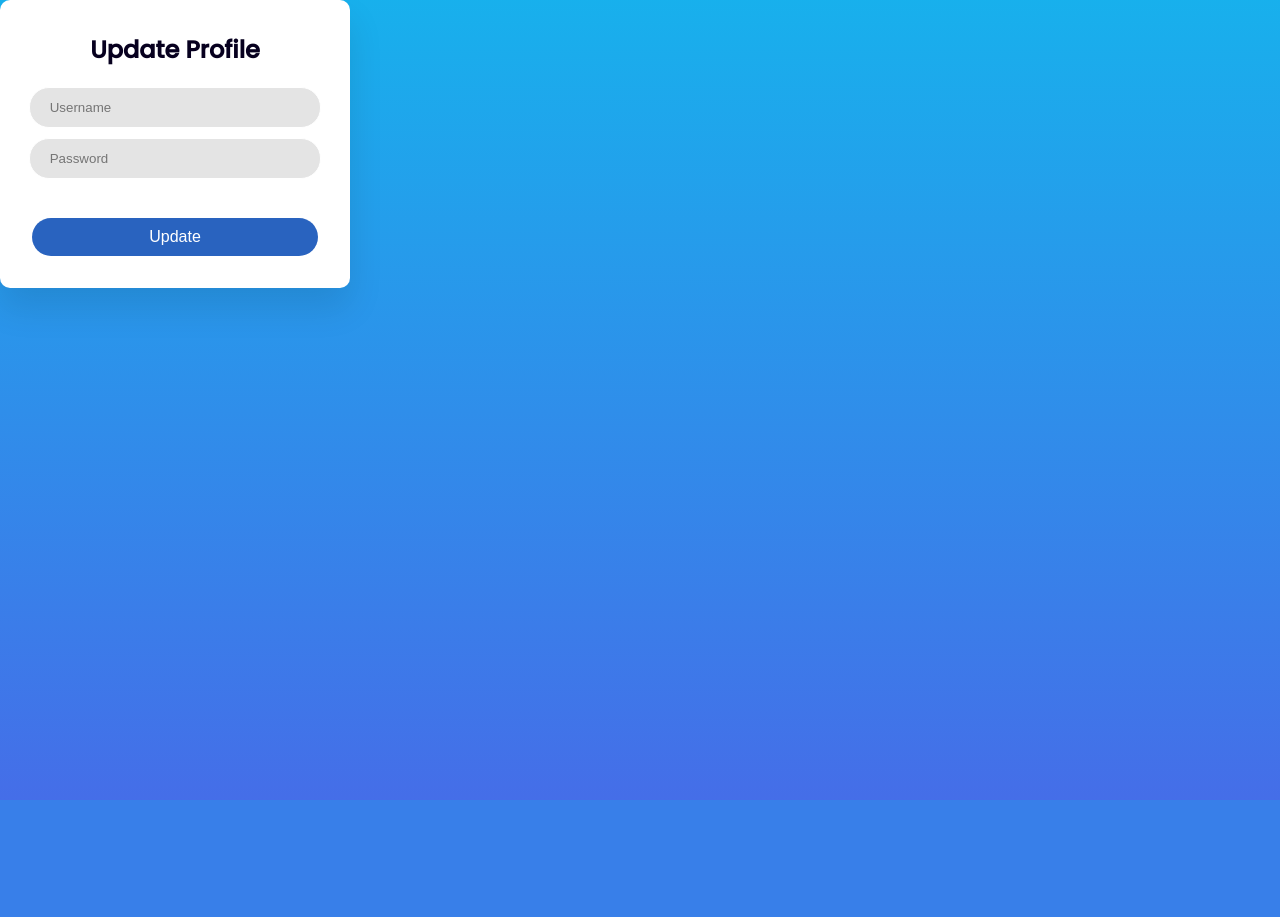
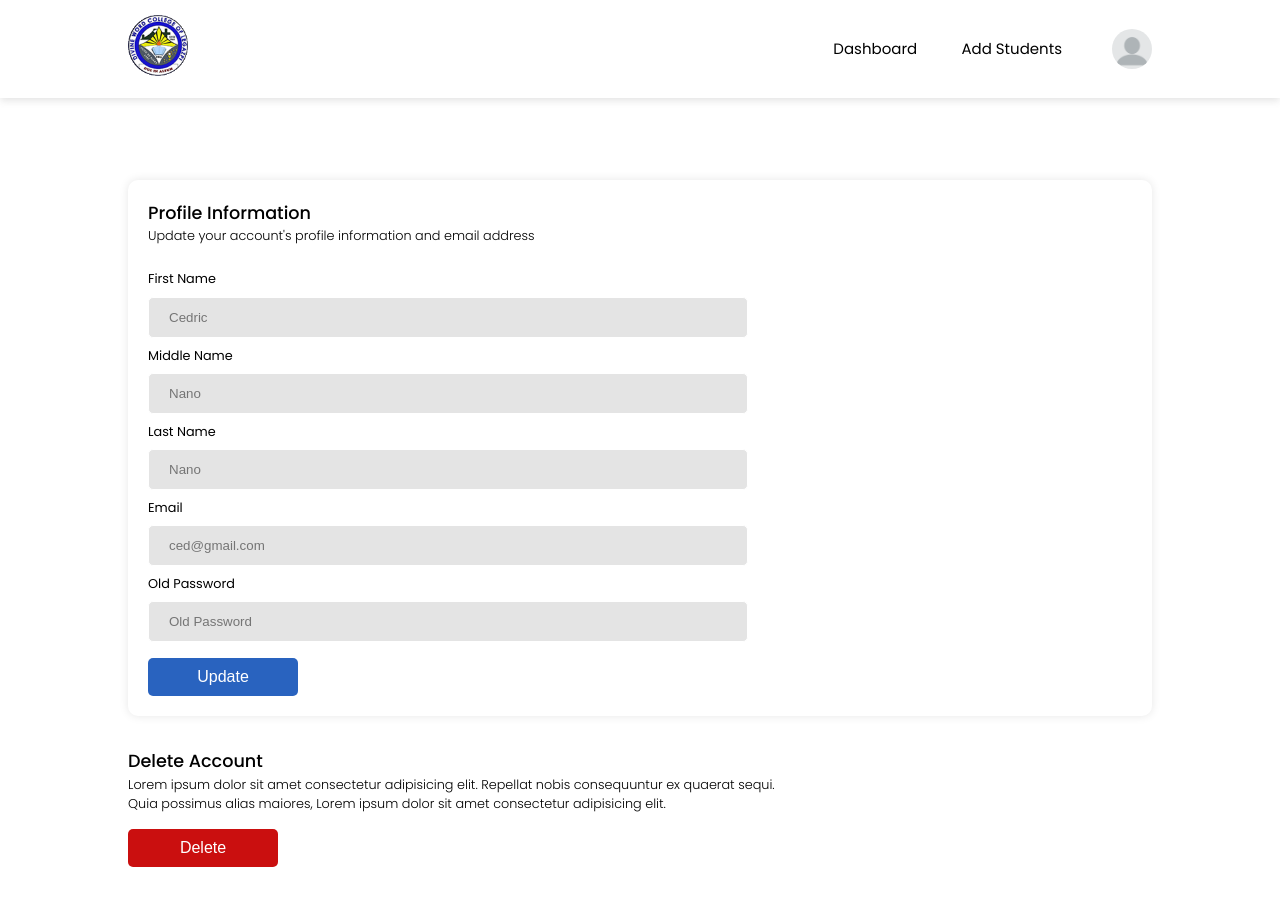
Before and after one commit to cedik456/demo, a PHP site: page /users/update.php in a window 1280 px wide. Before the commit the page ends 800 px from the top, so only its background shows below. Run offline with PHP 8.4, Linux system fonts and the light colour scheme; the visitor is signed in with stand-in values (Sample User, id 1); data that the repository does not hold is empty.

Commit message:
Learned basic built-in functions in PHP

```diff
--- /dev/null
+++ b/connection/db.php
@@ -0,0 +1,12 @@
+<?php
+// db.php
+
+// Create a new MySQLi connection
+$conn = new mysqli("localhost", "root", "", "school_db");
+
+// Check for a connection error
+if ($conn->connect_error) {
+    die("Connection failed: " . $conn->connect_error);
+}
+
+?>
--- /dev/null
+++ b/css/reset.css
@@ -0,0 +1,71 @@
+/* * RESET * */
+
+@import url("https://fonts.googleapis.com/css2?family=Poppins:wght@300;400;500;600&family=Rubik:wght@900&display=swap");
+
+@import url("https://fonts.googleapis.com/css2?family=Merriweather:ital,wght@0,300;0,400;0,700;0,900;1,300;1,400;1,700;1,900&display=swap");
+
+/* Box sizing rules */
+*,
+*::before,
+*::after {
+  box-sizing: border-box;
+}
+
+* {
+  margin: 0;
+  padding: 0;
+}
+
+/* Remove list styles on ul, ol elements with a list role, which suggests default styling will be removed */
+ul[role="list"],
+ol[role="list"] {
+  list-style: none;
+}
+
+/* Set core root defaults */
+html:focus-within {
+  scroll-behavior: smooth;
+}
+
+html,
+body {
+  height: 100%;
+}
+
+/* Set core body defaults */
+body {
+  min-height: 100vh;
+  text-rendering: optimizeSpeed;
+  line-height: 1.5;
+  font-family: "Poppins", sans-serif;
+  cursor: default;
+  background: #fff;
+}
+
+/* A elements that don't have a class get default styles */
+a:not([class]) {
+  text-decoration-skip-ink: auto;
+}
+
+/* Make images easier to work with */
+/* img,
+picture {
+  max-width: 100%;
+  display: block;
+} */
+
+/* Remove all animations, transitions and smooth scroll for people that prefer not to see them */
+@media (prefers-reduced-motion: reduce) {
+  html:focus-within {
+    scroll-behavior: auto;
+  }
+
+  *,
+  *::before,
+  *::after {
+    animation-duration: 0.01ms !important;
+    animation-iteration-count: 1 !important;
+    transition-duration: 0.01ms !important;
+    scroll-behavior: auto !important;
+  }
+}
--- /dev/null
+++ b/css/update.css
@@ -0,0 +1,212 @@
+.hero {
+  width: 100%;
+  min-height: 100vh;
+  background: #fff;
+  color: black;
+}
+
+.wrapper {
+  padding: 20px 20px;
+  display: flex;
+  flex-direction: column;
+  box-shadow: 0 0 10px rgba(0, 0, 0, 0.1);
+  border-radius: 10px;
+  margin-top: 2rem;
+}
+
+.delete-wrapper {
+  padding: auto;
+}
+
+h1 {
+  font-size: 1.1rem;
+  font-weight: 500;
+}
+
+p {
+  font-size: 0.8rem;
+  font-weight: 300;
+}
+
+.input-wrapper {
+  display: grid;
+  flex-direction: column;
+  width: 100%;
+  margin-top: 1rem;
+}
+
+nav {
+  background: #fff;
+  width: 100%;
+  padding: 15px 10%;
+  display: flex;
+  align-items: center;
+  justify-content: space-between;
+  position: relative;
+  box-shadow: rgba(99, 99, 99, 0.2) 0px 2px 8px 0px;
+}
+
+.logo-wrapper {
+  display: flex;
+  flex-direction: column;
+}
+
+.logo {
+  width: 60px;
+}
+
+.user-pic {
+  width: 40px;
+  border-radius: 50%;
+  cursor: pointer;
+  margin-left: 30px;
+}
+
+/* .blank-profile {
+  border-radius: 0;
+  width: 40px;
+} */
+
+nav ul {
+  width: 100%;
+  text-align: right;
+}
+
+nav ul li {
+  display: inline-block;
+  list-style: none;
+  margin: 10px 20px;
+}
+
+nav a {
+  text-decoration: none;
+  color: #000000;
+  font-weight: 400;
+  font-size: 15px;
+}
+
+.container {
+  width: 100%;
+  padding: 50px 10%;
+  display: flex;
+  flex-direction: column;
+  gap: 2rem;
+}
+
+form {
+  max-width: 600px;
+}
+
+form label {
+  font-size: 0.8rem;
+  margin-bottom: 0.5rem;
+  margin-top: 0.5rem;
+}
+
+form input {
+  width: 100%;
+  outline: none;
+  border: 1px solid #fff;
+  padding: 12px 20px;
+  /* margin-bottom: 10px; */
+  border-radius: 5px;
+  background: #e4e4e4;
+}
+
+button {
+  font-size: 1rem;
+  margin-top: 1rem;
+  padding: 10px 0;
+  border-radius: 5px;
+  outline: none;
+  border: none;
+  width: 25%;
+  color: #fff;
+  cursor: pointer;
+  background: #2963bf;
+  transition: background 0.3s ease;
+}
+
+.delete-button {
+  background-color: rgb(202, 15, 15);
+}
+
+.sub-menu-wrap {
+  position: absolute;
+  top: 100%;
+  right: 10%;
+  width: 330px;
+  max-height: 0px;
+  overflow: hidden;
+  transition: max-height 0.5s;
+}
+
+.sub-menu-wrap.open-menu {
+  max-height: 320px;
+}
+
+.sub-menu {
+  background: white;
+  padding: 20px;
+  margin: 10px;
+  box-shadow: rgba(99, 99, 99, 0.2) 0px 2px 8px 0px;
+}
+
+.user-info {
+  display: flex;
+  align-items: center;
+}
+
+.user-info h3 {
+  font-weight: 500;
+  font-size: 16px;
+}
+
+.user-info img {
+  width: 40px;
+  border-radius: 15px;
+  margin-right: 15px;
+  cursor: pointer;
+}
+
+.sub-menu hr {
+  border: 0;
+  height: 1px;
+  width: 100%;
+  background: #ccc;
+  margin: 15px 0 10px;
+}
+
+.sub-menu-link {
+  display: flex;
+  align-items: center;
+  text-decoration: none;
+  color: #525252;
+  margin: 12px 0;
+}
+
+.sub-menu-link p {
+  width: 100%;
+  font-size: 13px;
+}
+
+.sub-menu-link img {
+  width: 35px;
+  background: #e5e5e5;
+  border-radius: 50%;
+  padding: 8px;
+  margin-right: 15px;
+}
+
+.sub-menu-link span {
+  font-size: 13px;
+  transition: transform 0.5s;
+}
+
+.sub-menu-link:hover span {
+  transform: translateX(5px);
+}
+
+.sub-menu-link:hover {
+  font-weight: 600;
+}
--- a/students/delete_students.php
+++ b/students/delete_students.php
@@ -2,12 +2,8 @@
 // delete_students.php
 
 // Database connection
-$conn = new mysqli("localhost", "root", "", "school_db");
 
-// Check connection
-if ($conn->connect_error) {
-    die("Connection failed: " . $conn->connect_error);
-}
+require '../connection/db.php';
 
 // Get the student ID from the query string
 if (isset($_GET['id']) && is_numeric($_GET['id'])) {
--- /dev/null
+++ b/test_connection.php
@@ -0,0 +1,6 @@
+<?php
+
+    require './connection/db.php';
+
+    echo "Successfully Connected";
+?>
--- a/users/register.php
+++ b/users/register.php
@@ -1,9 +1,5 @@
 <?php
-$conn = new mysqli("localhost", "root", "", "school_db");
-
-if ($conn->connect_error) {
-    die("Connection failed: " . $conn->connect_error);
-}
+require '../connection/db.php';
 
 if ($_SERVER["REQUEST_METHOD"] == "POST") {
     $first_name = $conn->real_escape_string($_POST['first_name']);
--- a/users/update.php
+++ b/users/update.php
@@ -1,68 +1,161 @@
 <?php
 session_start(); // Start the session
 
-// Ensure the user is logged in
-if (!isset($_SESSION['username'])) {
-    header("Location: login.html");
+if (!isset($_SESSION['reg_id'])) {
+    header("Location: login.php");
     exit();
 }
+require '../connection/db.php';
 
-// Database connection
-$conn = new mysqli("localhost", "root", "", "user_registration");
+if ($_SERVER["REQUEST_METHOD"] == "POST") {
+    // Collecting and sanitizing inputs
+    $reg_id = (int) $_POST['reg_id'];  // assuming reg_id is sent via POST
+    $first_name = $conn->real_escape_string($_POST['first_name']);
+    $last_name = $conn->real_escape_string($_POST['last_name']);
+    $mid_name = $conn->real_escape_string($_POST['mid_name']);
+    // $dob = $conn->real_escape_string($_POST['dob']);
+    $age = (int) $_POST['age'];
+    $username = $conn->real_escape_string($_POST['username']);
+    $email = $conn->real_escape_string($_POST['email']);
+    $password = !empty($_POST['password']) ? password_hash($_POST['password'], PASSWORD_DEFAULT) : null;
 
-// Check for connection errors
-if ($conn->connect_error) {
-    die("Connection failed: " . $conn->connect_error);
-}
+    // Begin transaction
+    $conn->begin_transaction();
 
-// Handle form submission
-if ($_SERVER["REQUEST_METHOD"] == "POST") {
-    // Sanitize and retrieve form inputs
-    $new_username = $conn->real_escape_string($_POST['new_username']);
-    $new_password = $_POST['new_password'];
+    try {
+        // Update Users table
+        $stmt_users = $conn->prepare("UPDATE Users
+                                      SET first_name = ?, last_name = ?, mid_name = ?, age = ?
+                                      WHERE reg_id = ?");
+        $stmt_users->bind_param("sssii", $first_name, $last_name, $mid_name, $age, $reg_id);
+        $stmt_users->execute();
 
-    // Hash the new password
-    $hashed_password = password_hash($new_password, PASSWORD_DEFAULT);
+        // Update UserLogins table
+        $stmt_logins = $conn->prepare("UPDATE UserLogins
+                                       SET username = ?, email = ?" . ($password ? ", password = ?" : "") . "
+                                       WHERE reg_id = ?");
 
-    // Get the current logged-in username from the session
-    $current_username = $_SESSION['username'];
+        if ($password) {
+            $stmt_logins->bind_param("sssi", $username, $email, $password, $reg_id);
+        } else {
+            $stmt_logins->bind_param("ssi", $username, $email, $reg_id);
+        }
 
-    // Update query
-    $sql = "UPDATE users SET username='$new_username', password='$hashed_password' WHERE username='$current_username'";
+        $stmt_logins->execute();
 
-    if ($conn->query($sql) === TRUE) {
-        // Update the session username
-        $_SESSION['username'] = $new_username;
+        // Commit transaction if everything is fine
+        $conn->commit();
 
-        // Redirect to dashboard
+        // Redirect to profile or success page
         header("Location: dashboard.php");
         exit();
-    } else {
-        echo "Error updating record: " . $conn->error;
+    } catch (Exception $e) {
+        // Rollback if there's any error
+        $conn->rollback();
+        echo "Error: " . $e->getMessage();
     }
 }
-
-$conn->close();
 ?>
 
 <!DOCTYPE html>
 <html lang="en">
-  <head>
-    <meta charset="UTF-8" />
-    <meta name="viewport" content="width=device-width, initial-scale=1.0" />
-    <title>Update Profile</title>
-    <link rel="stylesheet" href="css/style.css" />
-  </head>
-  <body>
+<head>
+  <meta charset="UTF-8">
+  <meta name="viewport" content="width=device-width, initial-scale=1.0">
+  <title>Edit Profile</title>
+  <link rel="stylesheet" href="../css/reset.css">
+  <link rel="stylesheet" href="../css/update.css">
+</head>
+<body>
+     <div class="hero">
+        <nav>
+        <div class="logo-wrapper">
+                <a href="#"><img src="../assets/dwcl-logo.png" alt="" class="logo"></a>
+            </div>
+            <ul>
+                <li><a href="dashboard.php">Dashboard</a></li>
+                <li><a href="../students/dashboard_students.php">Add Students</a></li>
+            </ul>
+            <img src="../assets/blank-profile-picture-973460_960_720.webp" class="user-pic" onclick="toggleMenu()">
+
+            <div class="sub-menu-wrap" id="subMenu">
+                <div class="sub-menu">
+                    <div class="user-info">
+                        <img src="../assets/profile.png" alt="">
+                        <h3>
+                        </h3>
+                    </div>
+                    <hr>
+                    <a href="#" class="sub-menu-link">
+                        <img src="../assets/profile.png" alt="">
+                        <p>Edit profile</p>
+                        <span>></span>
+                    </a>
+                    <a href="#" class="sub-menu-link">
+                        <img src="../assets/setting.png" alt="">
+                        <p>Settings & Privacy</p>
+                        <span>></span>
+                    </a>
+                    <a href="#" class="sub-menu-link">
+                        <img src="../assets/help.png" alt="">
+                        <p>Help & Support</p>
+                        <span>></span>
+                    </a>
+                    <a href="logout.php" class="sub-menu-link">
+                        <img src="../assets/logout.png" alt="">
+                        <p>Logout</p>
+                        <span>></span>
+                    </a>
+                </div>
+            </div>
+        </nav>
+
+        <div class="container">
     <div class="wrapper">
-      <h1>Update Profile</h1>
-      <form action="update.php" method="POST">
-        <!-- <label for="new_username">New Username:</label> -->
-        <input type="text" id="new_username" name="new_username" placeholder="Username" required />
-        <!-- <label for="new_password">New Password:</label> -->
-        <input type="password" id="new_password" name="new_password" placeholder="Password" required />
-        <button type="submit" value="Update">Update</button>
-      </form>
+        <h1>Profile Information</h1>
+        <p>Update your account's profile information and email address</p>
+        <form action="update.php" method="POST">
+            <!-- Hidden field to store reg_id (assuming it's available in session or fetched from the database) -->
+            <input type="hidden" name="reg_id" value="<?php echo $reg_id; ?>">
+
+            <div class="input-wrapper">
+                <label for="first_name">First Name</label>
+                <input type="text" placeholder="Cedric" name="first_name" required>
+
+                <label for="mid_name">Middle Name</label>
+                <input type="text" placeholder="Nano" name="mid_name">
+
+                <label for="last_name">Last Name</label>
+                <input type="text" placeholder="Nano" name="last_name" required>
+
+                <!-- <label for="dob">Date of Birth</label>
+                <input type="date" name="dob" required> -->
+
+                <label for="email">Email</label>
+                <input type="email" placeholder="ced@gmail.com" name="email" required>
+
+                <label for="password">Old Password</label>
+                <input type="password" name="password" placeholder="Old Password">
+
+
+            </div>
+            <button type="submit">Update</button>
+        </form>
+     </div>
+
+     <div class="delete-wrapper">
+        <h1>Delete Account</h1>
+        <p>Lorem ipsum dolor sit amet consectetur adipisicing elit. Repellat nobis consequuntur ex quaerat sequi. <br> Quia possimus alias maiores, Lorem ipsum dolor sit amet consectetur adipisicing elit.</p>
+        <form action="delete.php" method="POST">
+            <!-- Assuming a delete.php file will handle account deletion -->
+            <button class="delete-button" type="submit">Delete</button>
+        </form>
     </div>
-  </body>
+</div>
+
+    </div>
+
+    <script src="../js/toggleMenu.js"></script>
+    <script src="../js/formatFullName.js"></script>
+</body>
 </html>
```
Also changed, not shown: css/dashboard.css (+8 -77 lines), students/add_students.php (+1 -6 lines), students/dashboard_students.php (+6 -10 lines), students/edit_students.php (+1 -6 lines), users/dashboard.php (+8 -10 lines), users/login.php (+2 -5 lines).
